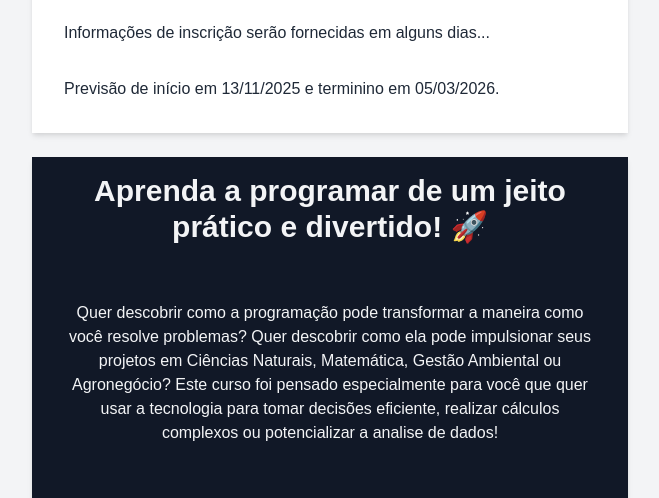
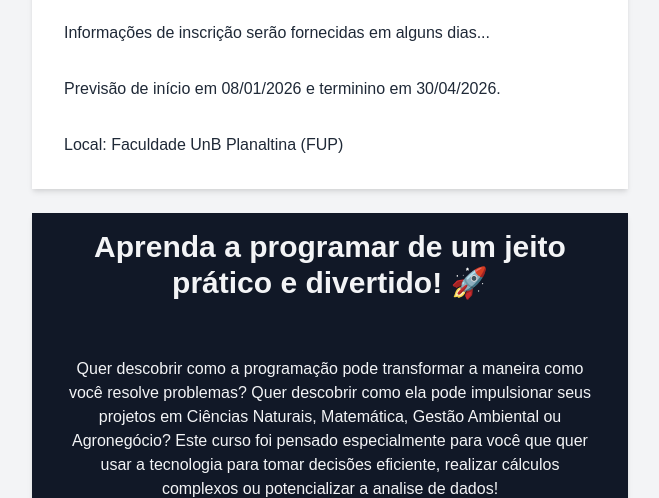
Before and after one commit to bwb0de/ddsscripts.github.io, a plain HTML site: page python_course.html in a window 1280 px wide. Shown: the part 283-781 px from the top of the page, without its empty margins (0-659 px from the left). Drawn offline with nearby package versions, Linux system fonts and the light colour scheme; a web font is replaced by a local one.

Commit message:
Corrigindo página curso python...

```diff
--- a/python_course.html
+++ b/python_course.html
@@ -35,7 +35,11 @@
                     </p>
 
                     <p class="text-gray-800 p-4">
-                        Previsão de início em 13/11/2025 e terminino em 05/03/2026.
+                        Previsão de início em 08/01/2026 e terminino em 30/04/2026.
+                    </p>
+
+                    <p class="text-gray-800 p-4">
+                        Local: Faculdade UnB Planaltina (FUP)
                     </p>
 
                 </div>
```
